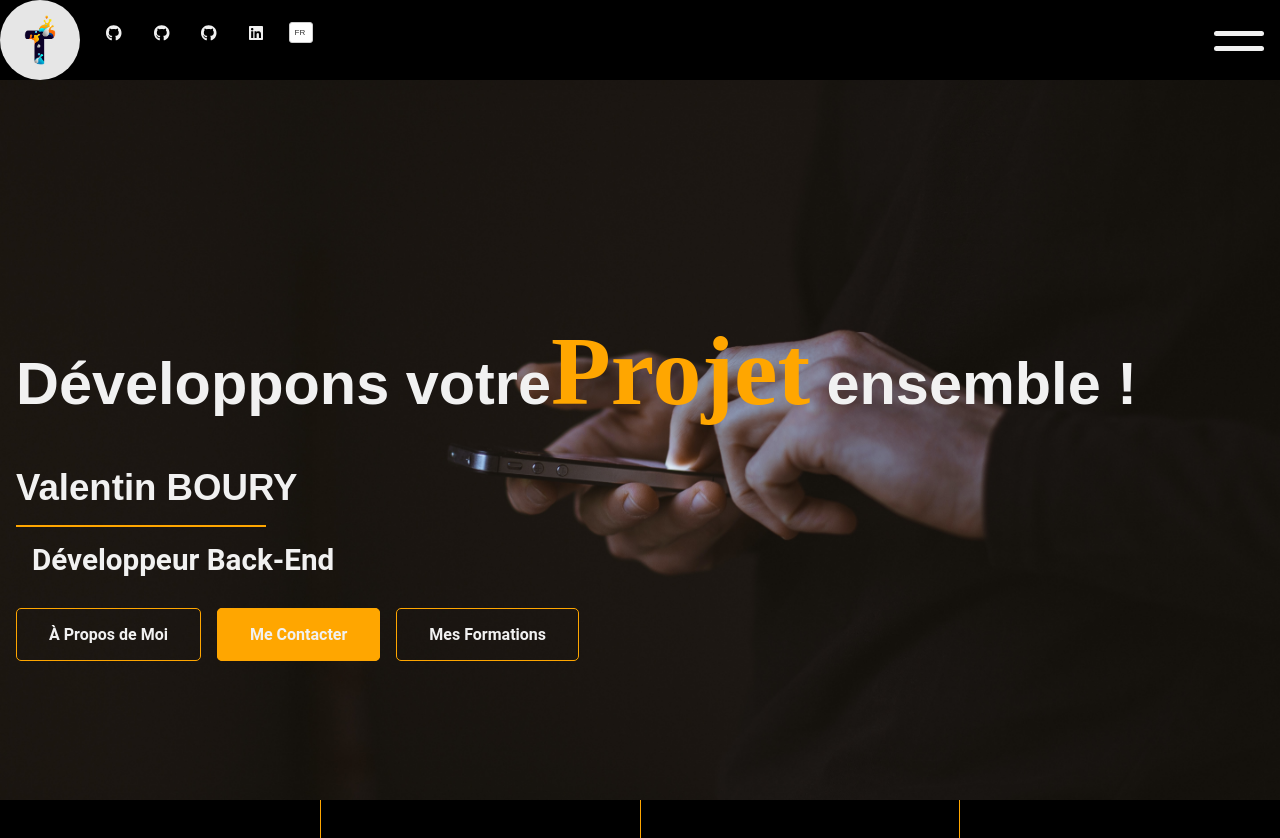
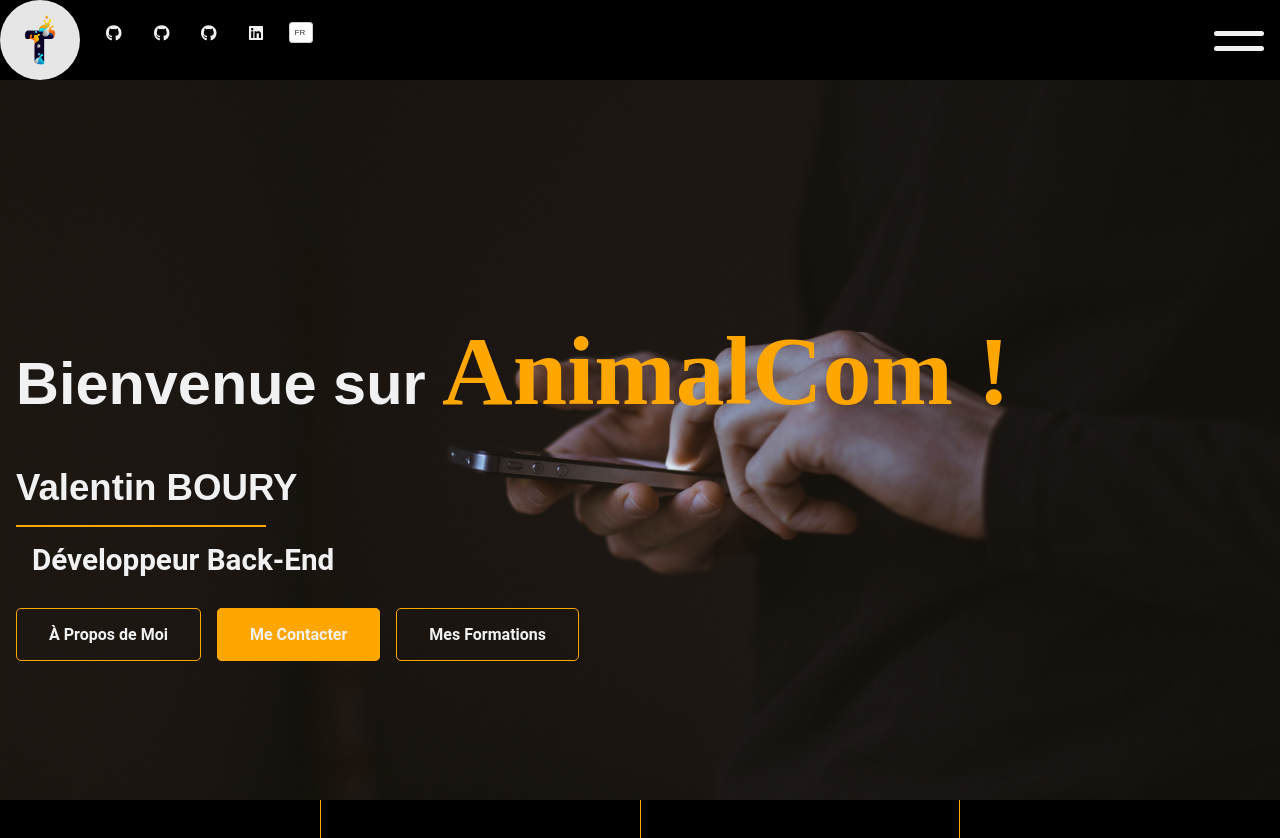
Before and after one commit to Sc0rpi0V/Com-Animal, a React (Create React App) app: page / in a window 1280 px wide. Shown: the top 838 px of the page. Built offline with nearby package versions, Linux system fonts and the light colour scheme.

Commit message:
Ajout changement header

```diff
--- a/src/components/Header/Header.jsx
+++ b/src/components/Header/Header.jsx
@@ -8,7 +8,7 @@ const Header = () => {
 
   return (
     <header id="home" className="header-home">
-      <h1>{t('headerDev')}<span>{t('headerProject')}</span> {t('headerTogether')} </h1>
+      <h1>{t('headerDev')}<span>{t('headerProject')}</span></h1>
       <h2>Valentin BOURY</h2>
       <hr />
       <p>{t('headerDevBack')}</p>
--- a/src/i18n.jsx
+++ b/src/i18n.jsx
@@ -37,9 +37,8 @@ i18next.use(initReactI18next).init({
         portfolio: 'Mon Portfolio',
         contactMe: 'Me Contacter',
         submit: 'Envoyer',
-        headerDev: 'Développons votre',
-        headerProject: 'Projet',
-        headerTogether: ' ensemble !',
+        headerDev: 'Bienvenue sur ',
+        headerProject: 'AnimalCom !',
         headerDevBack: 'Développeur Back-End',
         description: 'Description',
         whoami: 'Qui suis-je ?',
@@ -157,9 +156,8 @@ i18next.use(initReactI18next).init({
         contactMe: 'Contact Me',
         submit: 'Submit',
         headerDev: 'Let\'s develop your',
-        headerProject: 'Project',
-        headerTogether: 'together !',
-        headerDevBack: 'Back-End Developer',
+        headerProject: 'Welcome on ',
+        headerTogether: 'AnimalCom !',
         description: 'Description',
         whoami: 'Who am I ?',
         descriptionFirst: 'Passionate about Backend development, I merge the power of technology with the creativity of code to create exceptional online experiences. My toolkit includes a range of technologies, from React to build dynamic user interfaces, PHP to create robust databases and complex server logic. I juggle with Javascript, HTML and CSS to give bring my ideas to life, creating fluid and aesthetically pleasing websites.',
```
